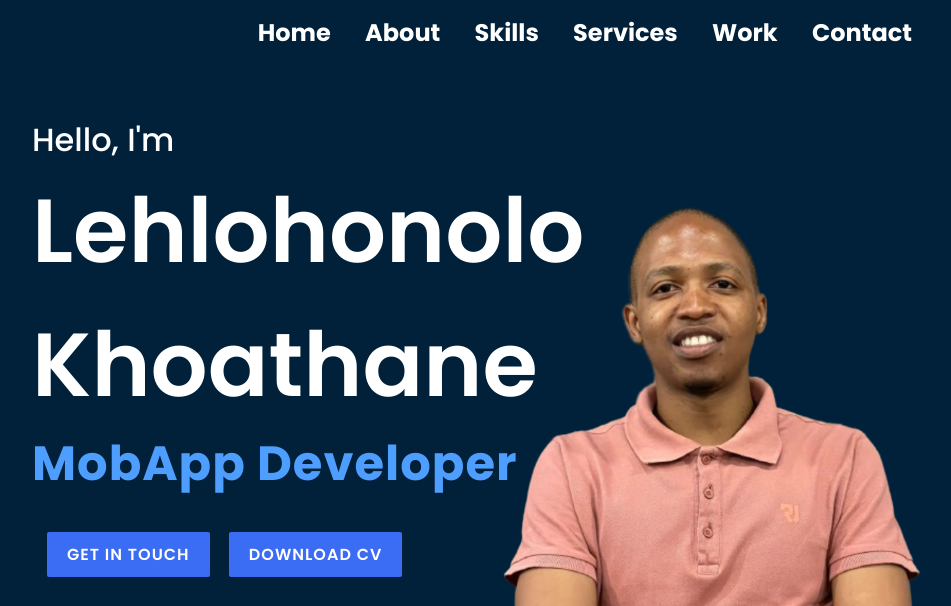
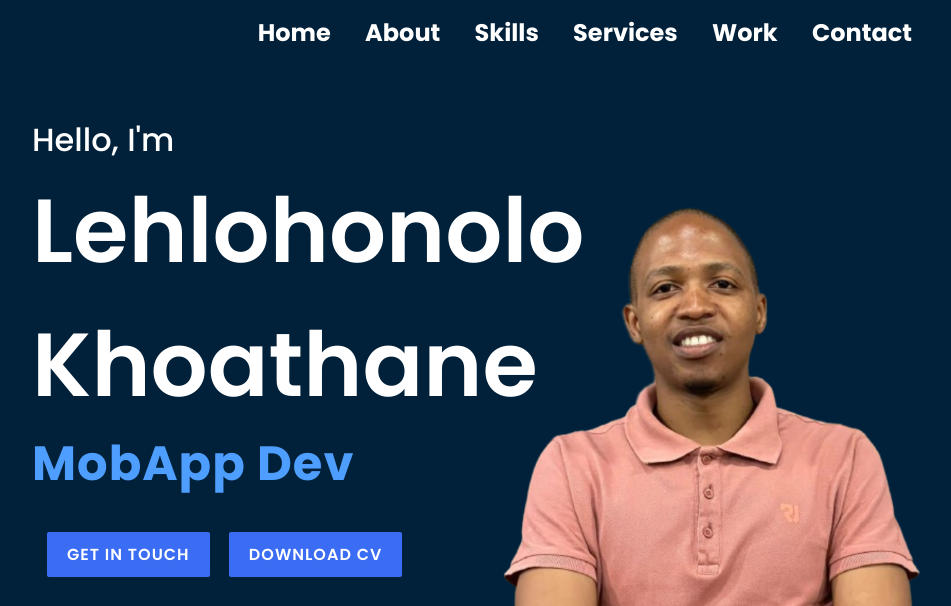
Before and after one commit to LehlohonoloKhoathane/Khoathane_Personal_Website, a plain HTML site: page index.html in a window 1280 px wide. Shown: the top 606 px of the page, without its empty margins (168-1119 px from the left). Drawn offline with nearby package versions, Linux system fonts and the light colour scheme; some packages are replaced by stand-ins of ours; a script that the page names is missing.

Commit message:
Update index.html

```diff
--- a/index.html
+++ b/index.html
@@ -46,7 +46,7 @@
         <h2>Hello, I'm<br><span>Lehlohonolo Khoathane</span></h2>
         <div class="animated-text">
           <h3>Web Developer</h3>
-          <h3>MobApp Developer</h3>
+          <h3>MobApp Dev</h3>
           <h3>Data Analyst</h3>
         </div>
         <a href="#contact" class="btn" id="getInTouch">Get in Touch</a>
```
